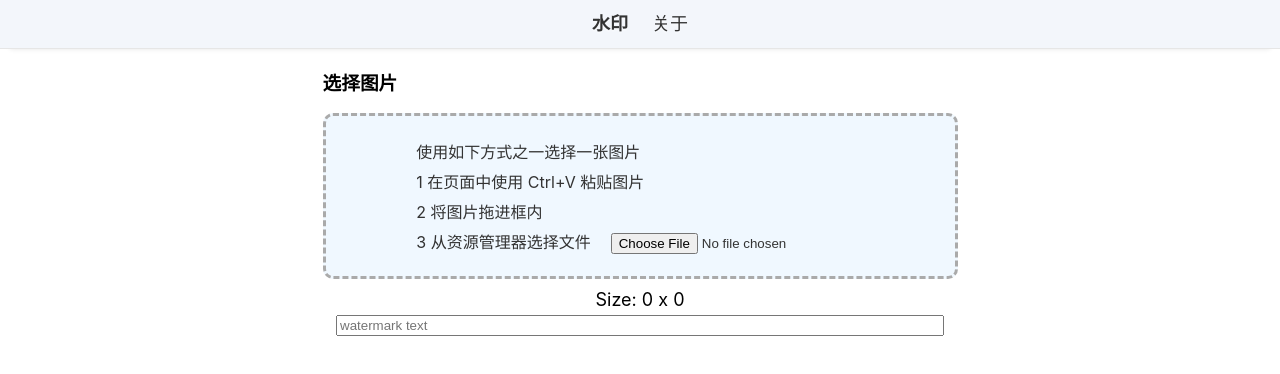
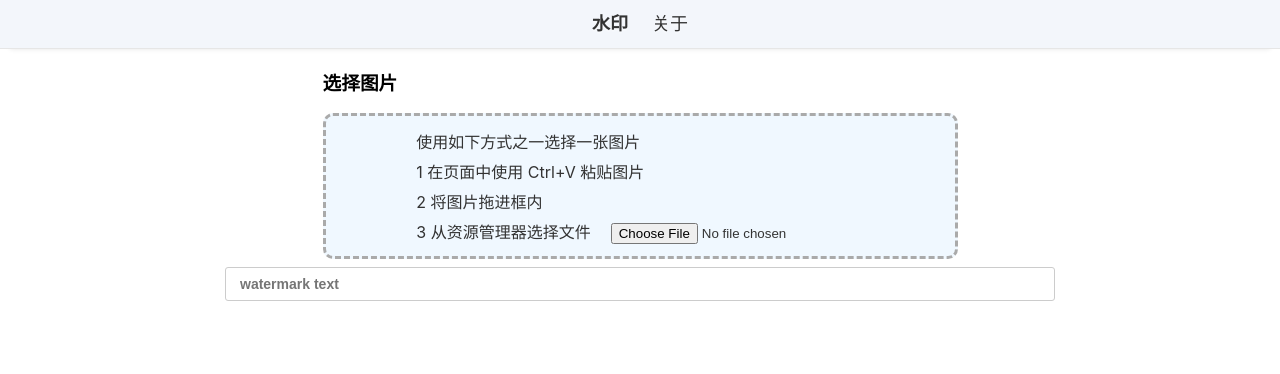
Before and after one commit to JasonGrass/web-tools, a React (Vite) app: page /#/watermark in a window 1280 px wide. Shown: the top 374 px of the page. Built offline with nearby package versions, Linux system fonts and the light colour scheme.

Commit message:
优化界面样式和排版

```diff
--- a/src/components/image-input/ImageInput.jsx
+++ b/src/components/image-input/ImageInput.jsx
@@ -41,11 +41,7 @@ const ImageInput = memo(({ onImageChanged }) => {
           <span>2 将图片拖进框内</span>
           <span>
             3 从资源管理器选择文件
-            <input
-              type="file"
-              id="fileInput"
-              onChange={(e) => onFileInput(e)}
-            />
+            <input type="file" id="fileInput" onChange={(e) => onFileInput(e)} />
           </span>
         </div>
       </div>
@@ -64,7 +60,7 @@ const Style = styled.div`
     justify-content: center;
     align-items: center;
 
-    height: 160px;
+    height: 140px;
     background-color: aliceblue;
     border: 3px dashed #aaa;
     border-radius: 10px;
--- a/src/pages/watermark/index.jsx
+++ b/src/pages/watermark/index.jsx
@@ -14,8 +14,7 @@ const Watermark = memo(() => {
   const [imgWidth, setImgWidth] = useState(0)
   const [imgHeight, setImgHeight] = useState(0)
 
-  const { getItem: getText, setItem: setText } =
-    useLocalForage("watermark-text")
+  const { getItem: getText, setItem: setText } = useLocalForage("watermark-text")
 
   useEffect(() => {
     getText().then((text) => {
@@ -33,12 +32,7 @@ const Watermark = memo(() => {
     const img = e.target
     setImgWidth(img.naturalWidth)
     setImgHeight(img.naturalHeight)
-    createWatermarkImage(
-      originImgDataUrl,
-      img.naturalWidth,
-      img.naturalHeight,
-      watermark
-    )
+    createWatermarkImage(originImgDataUrl, img.naturalWidth, img.naturalHeight, watermark)
   }
 
   function onWatermarkImageLoaded(e) {
@@ -72,17 +66,12 @@ const Watermark = memo(() => {
     <Style>
       <ImageInput onImageChanged={onInputImageChanged}></ImageInput>
 
-      <div className="image-infos">
-        <div className="image-info-box">
-          <span>
-            Size: {imgWidth} x {imgHeight}
-          </span>
-          <input
-            type="text"
-            value={watermark}
-            onChange={(e) => onWatermarkTextChanged(e)}
-            placeholder="watermark text"></input>
-        </div>
+      <div className="image-watermark-box">
+        <input
+          type="text"
+          value={watermark}
+          onChange={(e) => onWatermarkTextChanged(e)}
+          placeholder="watermark text"></input>
       </div>
 
       <div className="image-container">
--- a/src/pages/watermark/style.js
+++ b/src/pages/watermark/style.js
@@ -3,26 +3,27 @@ import styled from "styled-components"
 const Style = styled.div`
   margin: 5px;
 
-  .image-infos {
-    display: flex;
-    justify-content: center;
-
-    margin: 10px 0;
-
-    font-size: 18px;
-  }
-
-  .image-info-box {
+  .image-watermark-box {
     display: flex;
     flex-direction: column;
     align-items: center;
 
-    & > * {
-      margin-bottom: 5px;
-    }
+    margin: 8px 0;
 
     & > input {
-      width: 600px;
+      width: 800px;
+      outline-style: none;
+      border: 1px solid #ccc;
+      border-radius: 3px;
+      padding: 8px 14px;
+      font-size: 14px;
+      font-weight: 700;
+
+      &:focus {
+        border-color: #66afe9;
+        outline: 0;
+        box-shadow: inset 0 1px 1px rgba(0, 0, 0, 0.075), 0 0 4px rgba(102, 175, 233, 0.6);
+      }
     }
   }
 
```
Also changed, not shown: .prettierrc.cjs.
